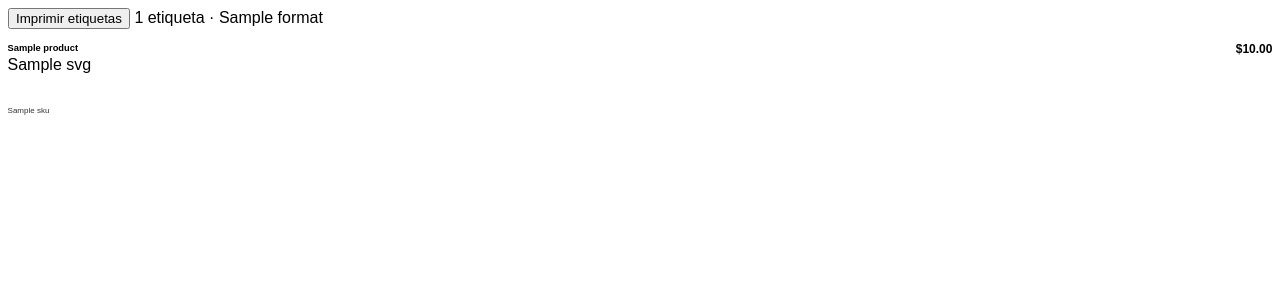
After one commit to 8Israel/innovacer, a Laravel app: template resources/views/products/labels.blade.php in a window 1280 px wide. The commit adds this page. Shown: the top 300 px of the page. Run offline with Laravel 12, Linux system fonts and the light colour scheme; the template is opened without the code that fills it: most values are stand-ins (such as "Sample title", 1, 10 or a date in 2020); some libraries are stand-ins or nearby versions.

Commit message:
feat: barcode labels with internal EAN-13 codes (RF-07)
- Ean13: validation (EAN-13 and UPC-A), bar modules and SVG drawing, no new dependency
- Labels page: pick products and copies, generate internal codes for those
  without one, choose 50x25 or 38x25 mm roll or a letter sheet
- Printable labels with name, price with taxes, bars and code
- Product::newInternalBarcode() reuses the EAN-13 check digit

Co-Authored-By: Claude Opus 5.5 <noreply@anthropic.com>

```diff
--- /dev/null
+++ b/app/Http/Controllers/ProductLabelController.php
@@ -0,0 +1,69 @@
+<?php
+
+namespace App\Http\Controllers;
+
+use App\Concerns\RoundsDecimals;
+use App\Models\Product;
+use App\Services\Ean13;
+use Illuminate\Contracts\View\View;
+use Illuminate\Http\Request;
+
+/**
+ * Printable barcode labels (RF-07): one per copy asked, in the size of the label
+ * roll or a letter sheet. The price shown is what the customer pays, taxes included.
+ */
+class ProductLabelController extends Controller
+{
+    use RoundsDecimals;
+
+    public const FORMATS = [
+        '50x25' => ['label' => 'Rollo 50 × 25 mm', 'width' => '50mm', 'height' => '25mm', 'sheet' => false],
+        '38x25' => ['label' => 'Rollo 38 × 25 mm', 'width' => '38mm', 'height' => '25mm', 'sheet' => false],
+        'carta' => ['label' => 'Hoja carta (3 × 10)', 'width' => '66.7mm', 'height' => '25.4mm', 'sheet' => true],
+    ];
+
+    public function __invoke(Request $request, Ean13 $ean13): View
+    {
+        $validated = $request->validate([
+            'p' => ['required', 'array', 'max:200'],
+            'p.*' => ['integer', 'min:1', 'max:500'],
+            'formato' => ['nullable', 'in:'.implode(',', array_keys(self::FORMATS))],
+        ]);
+
+        $products = Product::query()->whereKey(array_keys($validated['p']))->get()->keyBy('id');
+        $labels = [];
+
+        foreach ($validated['p'] as $productId => $copies) {
+            $product = $products->get($productId);
+
+            if ($product === null) {
+                continue;
+            }
+
+            $code = $ean13->normalize($product->barcode);
+            $label = [
+                'product' => $product,
+                'svg' => $code ? $ean13->svg($code) : null,
+                'price' => $this->priceWithTaxes($product),
+            ];
+
+            array_push($labels, ...array_fill(0, (int) $copies, $label));
+        }
+
+        return view('products.labels', [
+            'labels' => $labels,
+            'format' => self::FORMATS[$validated['formato'] ?? '50x25'],
+        ]);
+    }
+
+    private function priceWithTaxes(Product $product): ?string
+    {
+        if ($product->unit_price === null) {
+            return null;
+        }
+
+        $withIeps = bcmul($product->unit_price, bcadd('1', $product->ieps_rate ?? '0', 4), 8);
+
+        return $this->roundHalfUp(bcmul($withIeps, bcadd('1', $product->tax_rate ?? '0', 4), 8), 2);
+    }
+}
--- a/resources/views/layouts/app/sidebar.blade.php
+++ b/resources/views/layouts/app/sidebar.blade.php
@@ -23,7 +23,7 @@
                     </flux:sidebar.item>
                 @endcan
                 @can(\App\Models\Permission::ManageInventory->value)
-                    <flux:sidebar.item icon="archive-box" :href="route('inventory.index')" :current="request()->routeIs('inventory.index', 'inventory.entry', 'inventory.kardex', 'inventory.count', 'inventory.import')" wire:navigate>
+                    <flux:sidebar.item icon="archive-box" :href="route('inventory.index')" :current="request()->routeIs('inventory.index', 'inventory.entry', 'inventory.kardex', 'inventory.count', 'inventory.import', 'inventory.labels')" wire:navigate>
                         {{ __('Inventario') }}
                     </flux:sidebar.item>
                     <flux:sidebar.item icon="arrows-right-left" :href="route('inventory.transfer')" :current="request()->routeIs('inventory.transfer', 'inventory.loans')" wire:navigate>
--- a/resources/views/pages/inventory/⚡index.blade.php
+++ b/resources/views/pages/inventory/⚡index.blade.php
@@ -187,6 +187,7 @@ new #[Title('Inventario')] class extends Component {
             <flux:button icon="arrow-uturn-left" :href="route('inventory.loans')" wire:navigate>{{ __('Préstamos') }}</flux:button>
             <flux:button icon="clipboard-document-check" :href="route('inventory.count')" wire:navigate>{{ __('Conteo físico') }}</flux:button>
             <flux:button icon="table-cells" :href="route('inventory.import')" wire:navigate>{{ __('Importar Excel') }}</flux:button>
+            <flux:button icon="qr-code" :href="route('inventory.labels')" wire:navigate>{{ __('Etiquetas') }}</flux:button>
             <flux:button icon="plus" :href="route('products.index')" wire:navigate>{{ __('Nuevo producto') }}</flux:button>
             <flux:button variant="primary" icon="arrow-down-tray" :href="route('inventory.entry')" wire:navigate>{{ __('Registrar entrada') }}</flux:button>
         </div>
--- /dev/null
+++ b/resources/views/products/labels.blade.php
@@ -0,0 +1,55 @@
+@php
+    $money = fn ($value) => '$'.number_format((float) $value, 2);
+@endphp
+<!DOCTYPE html>
+<html lang="es">
+<head>
+    <meta charset="utf-8">
+    <title>{{ __('Etiquetas') }}</title>
+    <style>
+        @if ($format['sheet'])
+            @page { size: letter; margin: 12.7mm 4.8mm; }
+        @else
+            @page { size: {{ $format['width'] }} {{ $format['height'] }}; margin: 0; }
+        @endif
+        * { box-sizing: border-box; }
+        body { margin: 0; font-family: 'IBM Plex Sans', Arial, sans-serif; color: #000; background: #fff; }
+        .sheet { display: {{ $format['sheet'] ? 'grid' : 'block' }}; grid-template-columns: repeat(3, {{ $format['width'] }}); }
+        .label { width: {{ $format['width'] }}; height: {{ $format['height'] }}; padding: 1.5mm 2mm; overflow: hidden; display: flex; flex-direction: column; justify-content: space-between; {{ $format['sheet'] ? '' : 'page-break-after: always; break-after: page;' }} }
+        .top { display: flex; justify-content: space-between; gap: 2mm; font-size: 7pt; line-height: 1.15; }
+        .name { font-weight: 600; max-height: 2.3em; overflow: hidden; }
+        .price { font-size: 9pt; font-weight: 700; white-space: nowrap; }
+        .bars { height: 13mm; }
+        .bars svg { width: 100%; height: 100%; }
+        .no-code { font-size: 7pt; border: 1px dashed #999; padding: 1mm; text-align: center; }
+        .sku { font-size: 6pt; color: #333; }
+        .actions { padding: 8px; font-family: Arial, sans-serif; }
+        @media print { .actions { display: none; } }
+    </style>
+</head>
+<body>
+    <div class="actions">
+        <button type="button" onclick="window.print()">{{ __('Imprimir etiquetas') }}</button>
+        <span>{{ trans_choice(':count etiqueta|:count etiquetas', count($labels)) }} · {{ $format['label'] }}</span>
+    </div>
+
+    <div class="sheet">
+        @foreach ($labels as $label)
+            <div class="label">
+                <div class="top">
+                    <span class="name">{{ $label['product']->name }}</span>
+                    @if ($label['price'])
+                        <span class="price">{{ $money($label['price']) }}</span>
+                    @endif
+                </div>
+                @if ($label['svg'])
+                    <div class="bars">{!! $label['svg'] !!}</div>
+                @else
+                    <div class="no-code">{{ __('Sin código EAN-13: genera un código interno') }}</div>
+                @endif
+                <div class="sku">{{ $label['product']->sku }}</div>
+            </div>
+        @endforeach
+    </div>
+</body>
+</html>
--- a/routes/web.php
+++ b/routes/web.php
@@ -2,6 +2,7 @@
 
 use App\Http\Controllers\CustomerStatementController;
 use App\Http\Controllers\InvoiceDownloadController;
+use App\Http\Controllers\ProductLabelController;
 use App\Http\Controllers\SaleDocumentController;
 use Illuminate\Support\Facades\Route;
 
@@ -28,6 +29,8 @@ Route::middleware(['auth', 'account.secure'])->group(function () {
         Route::livewire('inventario/prestamos', 'pages::inventory.loans')->name('inventory.loans');
         Route::livewire('inventario/conteo', 'pages::inventory.count')->name('inventory.count');
         Route::livewire('inventario/importar', 'pages::inventory.import')->name('inventory.import');
+        Route::livewire('inventario/etiquetas', 'pages::inventory.labels')->name('inventory.labels');
+        Route::get('inventario/etiquetas/imprimir', ProductLabelController::class)->name('products.labels');
         Route::livewire('inventario/productos/{product}/kardex', 'pages::inventory.kardex')->name('inventory.kardex');
     });
 
```
Also changed, not shown: app/Models/Product.php (+4 -7 lines), app/Services/Ean13.php (added, +100 -0 lines), resources/views/pages/inventory/⚡labels.blade.php (added, +155 -0 lines), tests/Feature/ProductLabelsTest.php (added, +67 -0 lines).
